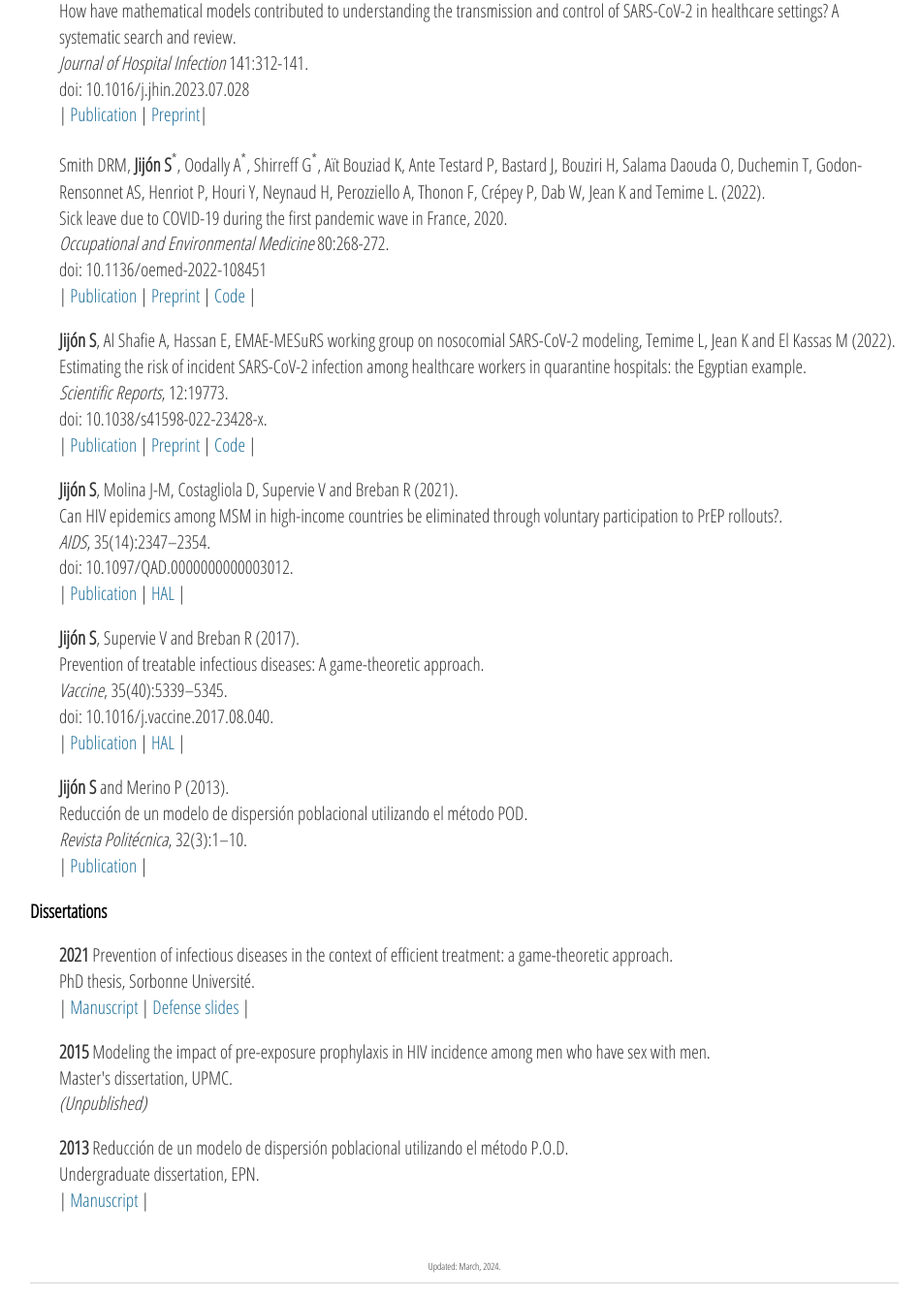
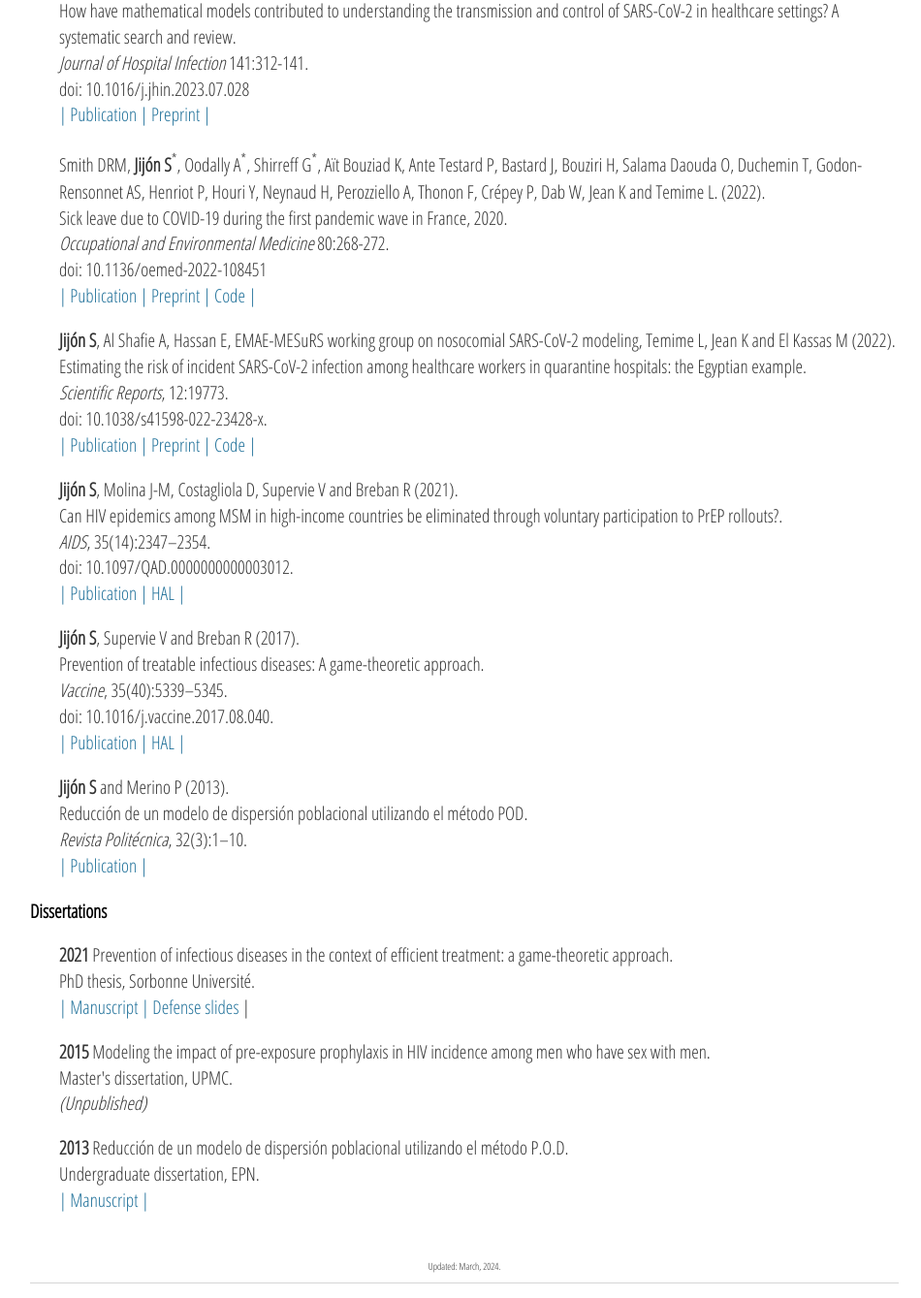
Before and after one commit to sjijon/sjijon.github.io, a Jekyll site: the page built from publications.html, in a window 1280 px wide. Shown: the part 563-1902 px from the top of the page at 97% size, without its empty margins (161-1111 px from the left). Built offline with Jekyll 4.4.1, drawn with Linux system fonts in a browser that asks for light colours; nearby versions of some CDN libraries.

Commit message:
Colour |

```diff
--- a/publications.html
+++ b/publications.html
@@ -45,8 +45,11 @@ title: Publications
 		<br>
 		doi: 10.1016/j.jhin.2023.07.028
 		<br>
-		| <a href="https://authors.elsevier.com/c/1hw~wiVO0BBna" target="_blank">Publication</a>
-		| <a href="https://www.medrxiv.org/content/10.1101/2023.03.17.23287403v2" target="_blank">Preprint</a>|
+		<span style= "color: #1f7099;"> | </span>
+		<a href="https://authors.elsevier.com/c/1hw~wiVO0BBna" target="_blank">Publication</a>
+		<span style= "color: #1f7099;"> | </span>
+		<a href="https://www.medrxiv.org/content/10.1101/2023.03.17.23287403v2" target="_blank">Preprint</a>
+		<span style= "color: #1f7099;"> | </span>
 	</p>
 
 	<p style="padding-left:30px;">
@@ -58,9 +61,13 @@ title: Publications
 		<br>
 		doi: 10.1136/oemed-2022-108451
 		<br>
-		| <a href="https://oem.bmj.com/content/early/2023/03/13/oemed-2022-108451.citation-tools" target="_blank">Publication</a>
-		| <a href="" target="_blank">Preprint</a>
-		| <a href="https://github.com/MESuRS-Lab/Covid-sick-leave" target="_blank">Code</a> |
+		<span style= "color: #1f7099;"> | </span>
+		<a href="https://oem.bmj.com/content/early/2023/03/13/oemed-2022-108451.citation-tools" target="_blank">Publication</a>
+		<span style= "color: #1f7099;"> | </span>
+		<a href="" target="_blank">Preprint</a>
+		<span style= "color: #1f7099;"> | </span>
+		<a href="https://github.com/MESuRS-Lab/Covid-sick-leave" target="_blank">Code</a>
+		<span style= "color: #1f7099;"> | </span>
 	</p>
 
 	<p style="padding-left:30px;">
@@ -72,10 +79,14 @@ title: Publications
 		<br>
 		doi: 10.1038/s41598-022-23428-x.
 		<br>
-		| <a href="https://www.nature.com/articles/s41598-022-23428-x" target="_blank">Publication</a>
+		<span style= "color: #1f7099;"> | </span>
+		<a href="https://www.nature.com/articles/s41598-022-23428-x" target="_blank">Publication</a>
 		<!-- <a href="https://doi.org/10.1101/2020.12.21.20248594" target="_blank">Medrxiv</a> | -->
-		| <a href="https://www.researchsquare.com/article/rs-1893865/v1 target="_blank">Preprint</a>
-		| <a href="https://github.com/sjijon/SARS-CoV-2_QuarantineHospitals" target="_blank">Code</a> |
+		<span style= "color: #1f7099;"> | </span>
+		<a href="https://www.researchsquare.com/article/rs-1893865/v1 target="_blank">Preprint</a>
+		<span style= "color: #1f7099;"> | </span>
+		<a href="https://github.com/sjijon/SARS-CoV-2_QuarantineHospitals" target="_blank">Code</a>
+		<span style= "color: #1f7099;"> | </span>
 	</p>
 	<p style="padding-left:30px;">
 		<strong>Jijón S</strong>, Molina J-M, Costagliola D, Supervie V and Breban R (2021).
@@ -86,8 +97,11 @@ title: Publications
 		<br>
 		doi: 10.1097/QAD.0000000000003012.
 		<br>
-		| <a href="https://journals.lww.com/aidsonline/Abstract/2021/11150/Can_HIV_epidemics_among_MSM_be_eliminated_through.12.aspx" target="_blank">Publication</a>
-		| <a href="https://hal.archives-ouvertes.fr/hal-03287483" target="_blank">HAL</a> |
+		<span style= "color: #1f7099;"> | </span>
+		<a href="https://journals.lww.com/aidsonline/Abstract/2021/11150/Can_HIV_epidemics_among_MSM_be_eliminated_through.12.aspx" target="_blank">Publication</a>
+		<span style= "color: #1f7099;"> | </span>
+		<a href="https://hal.archives-ouvertes.fr/hal-03287483" target="_blank">HAL</a>
+		<span style= "color: #1f7099;"> | </span>
 	</p>
 	<p style="padding-left:30px;">
 		<strong>Jijón S</strong>, Supervie V and Breban R (2017).
@@ -98,8 +112,11 @@ title: Publications
 		<br>
 		doi: 10.1016/j.vaccine.2017.08.040.
 		<br>
-		| <a href="https://www.sciencedirect.com/science/article/pii/S0264410X17311283" target="_blank">Publication</a>
-		| <a href="https://hal.archives-ouvertes.fr/pasteur-01634523" target="_blank">HAL</a> |
+		<span style= "color: #1f7099;"> | </span>
+		<a href="https://www.sciencedirect.com/science/article/pii/S0264410X17311283" target="_blank">Publication</a>
+		<span style= "color: #1f7099;"> | </span>
+		<a href="https://hal.archives-ouvertes.fr/pasteur-01634523" target="_blank">HAL</a>
+		<span style= "color: #1f7099;"> | </span>
 	</p>
 	<p style="padding-left:30px;">
 		<strong>Jijón S</strong> and Merino P (2013).
@@ -108,22 +125,24 @@ title: Publications
 		<br>
 		<em>Revista Politécnica</em>, 32(3):1–10.
 		<br>
-		| <a href="https://revistapolitecnica.epn.edu.ec/ojs2/index.php/revista_politecnica2/article/view/66" target="_blank">Publication</a> |
+		<span style= "color: #1f7099;"> | </span>
+		<a href="https://revistapolitecnica.epn.edu.ec/ojs2/index.php/revista_politecnica2/article/view/66" target="_blank">Publication</a>
+		<span style= "color: #1f7099;"> | </span>
 	</p>
 
 	<h3>Dissertations</h3>
 	<p style="padding-left:30px;">
-		<strong>2021</strong> Prevention of infectious diseases in the context
-			of efficient treatment: a game-theoretic approach.
+		<strong>2021</strong> Prevention of infectious diseases in the context of efficient treatment: a game-theoretic approach.
 		<br>
 		PhD thesis, Sorbonne Université.
 		<br>
-		| <a href="https://theses.fr/s267442" target="_blank">Manuscript</a>
-		| <a href="https://github.com/sjijon/sjijon.github.io/raw/master/documents/DiaposSoutenanceThese_Handout.pdf" target="_blank">Defense slides</a> |
+		<span style= "color: #1f7099;"> | </span>
+		<a href="https://theses.fr/s267442" target="_blank">Manuscript</a>
+		<span style= "color: #1f7099;"> | </span>
+		<a href="https://github.com/sjijon/sjijon.github.io/raw/master/documents/DiaposSoutenanceThese_Handout.pdf" target="_blank">Defense slides</a> |
 	</p>
 	<p style="padding-left:30px;">
-		<strong>2015</strong> Modeling the impact of pre-exposure prophylaxis in HIV incidence among
-			men who have sex with men.
+		<strong>2015</strong> Modeling the impact of pre-exposure prophylaxis in HIV incidence among men who have sex with men.
 		<br>
 		Master's dissertation, UPMC.
 		<br>
@@ -134,7 +153,9 @@ title: Publications
 		<br>
 		Undergraduate dissertation, EPN.
 		<br>
-		| <a href="http://bibdigital.epn.edu.ec/handle/15000/5625?locale=en" target="_blank">Manuscript</a> |
+		<span style= "color: #1f7099;"> | </span>
+		<a href="http://bibdigital.epn.edu.ec/handle/15000/5625?locale=en" target="_blank">Manuscript</a>
+		<span style= "color: #1f7099;"> | </span>
 	</p>
 
 </br>
```
Lines whose indentation alone changed are shown as unchanged.
